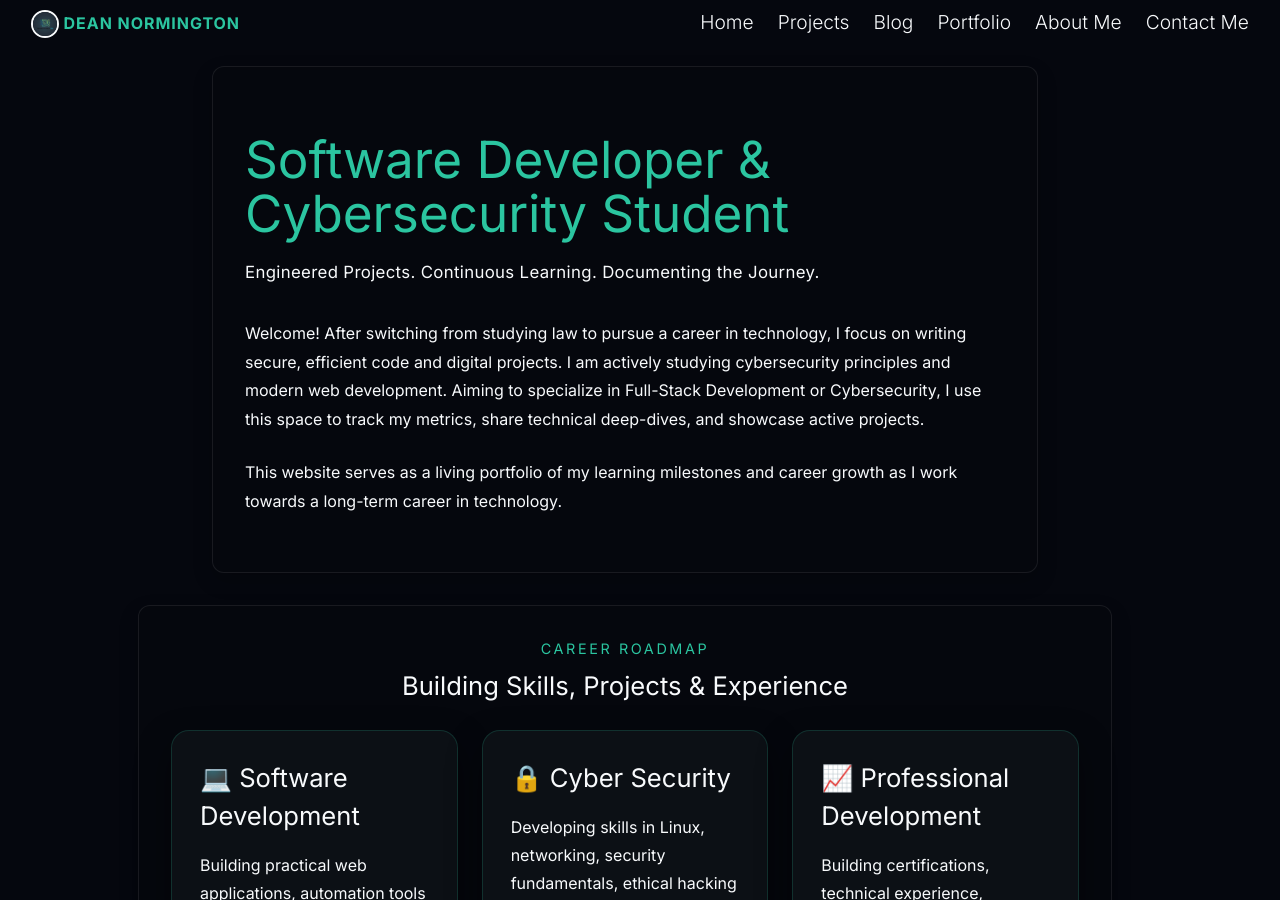
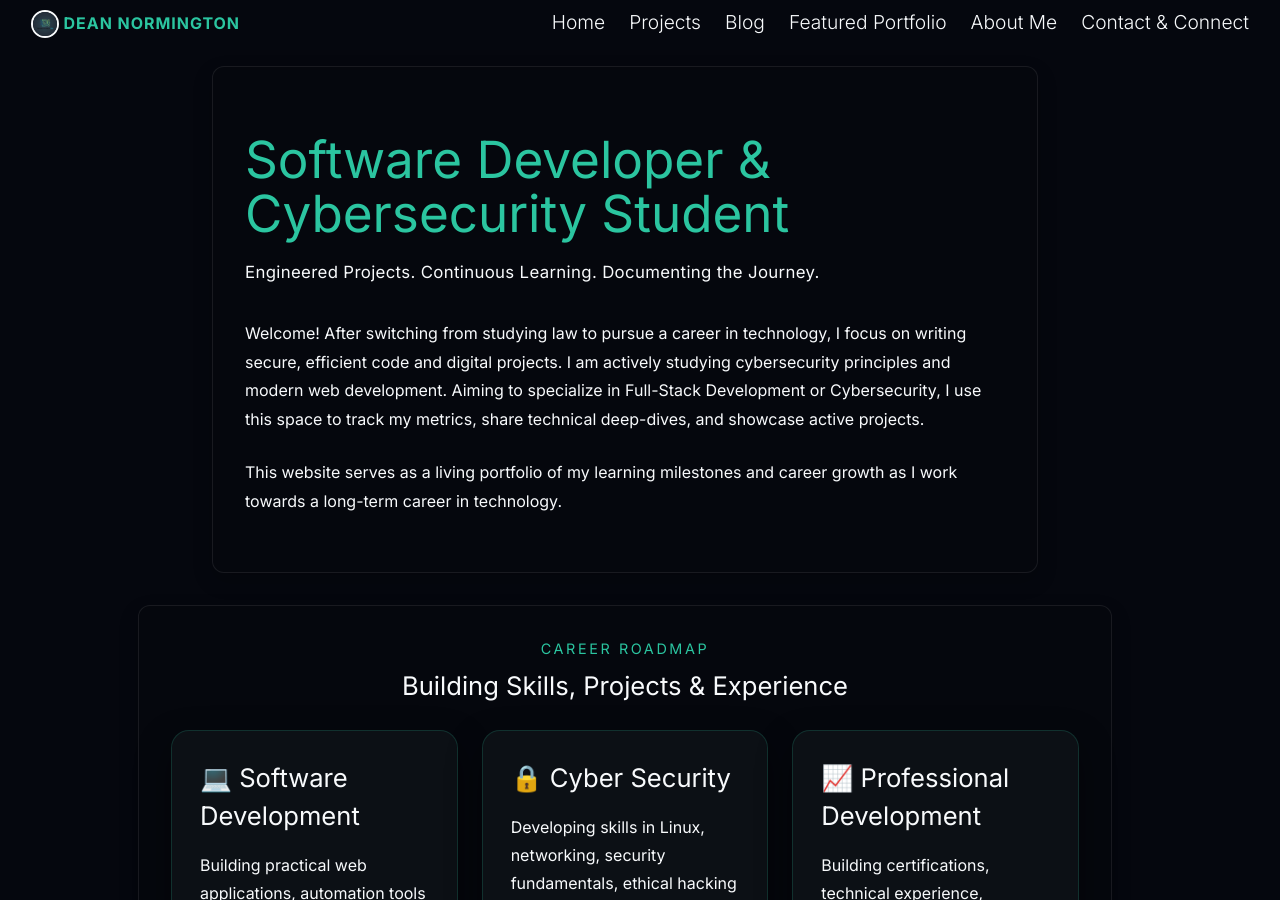
Before and after one commit to dean-js/dnormingtonlaw.uk, a Jekyll site: the page built from index.html, in a window 1280 px wide and 900 px high. Built offline with Jekyll 4.4.1, drawn with Linux system fonts in a browser that asks for light colours; the list of posts is cut into pages by our own code.

Commit message:
changed nav bar

```diff
--- a/_includes/nav.html
+++ b/_includes/nav.html
@@ -22,7 +22,7 @@
       </li>
       <li class="nav-item">
         <a href="{{ '/portfolio/' | relative_url }}" class="nav-link"
-          >Portfolio</a
+          >Featured Portfolio</a
         >
       </li>
       <li class="nav-item">
@@ -30,7 +30,7 @@
       </li>
       <li class="nav-item">
         <a href="{{ '/contact/' | relative_url }}" class="nav-link"
-          >Contact Me</a
+          >Contact & Connect</a
         >
       </li>
     </ul>
```
